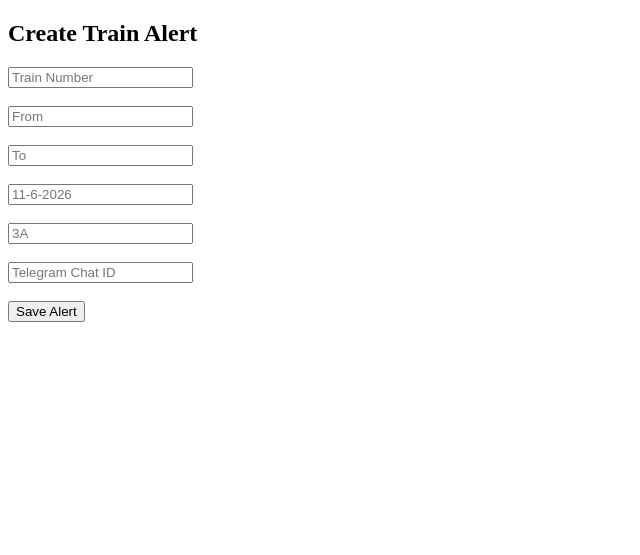
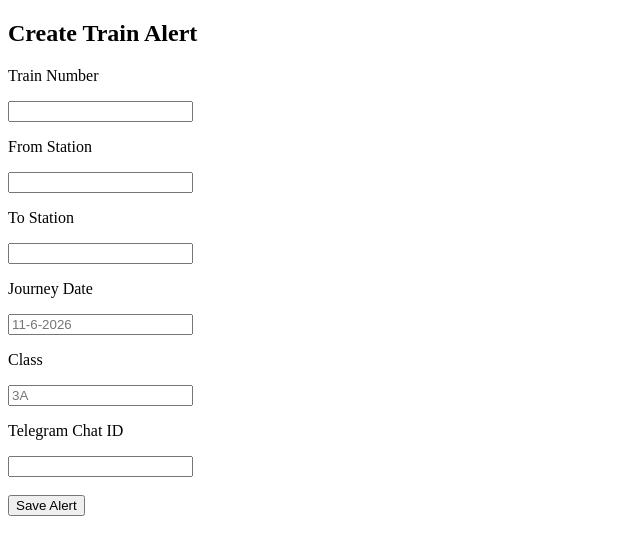
Before and after one commit to Arunchegz/Train-alert, a FastAPI app: page / in a window 1280 px wide. Shown: the top 555 px of the page, without its empty margins (0-640 px from the left). Run offline with FastAPI, Linux system fonts and the light colour scheme.

Commit message:
Update index.html

```diff
--- a/templates/index.html
+++ b/templates/index.html
@@ -9,44 +9,42 @@
 
 <form action="/add-alert" method="post">
 
+    <p>Train Number</p>
     <input
+        type="text"
         name="train_number"
-        placeholder="Train Number"
         required>
 
-    <br><br>
-
+    <p>From Station</p>
     <input
+        type="text"
         name="from_station"
-        placeholder="From"
         required>
 
-    <br><br>
-
+    <p>To Station</p>
     <input
+        type="text"
         name="to_station"
-        placeholder="To"
         required>
 
-    <br><br>
-
+    <p>Journey Date</p>
     <input
+        type="text"
         name="journey_date"
         placeholder="11-6-2026"
         required>
 
-    <br><br>
-
+    <p>Class</p>
     <input
+        type="text"
         name="class_code"
         placeholder="3A"
         required>
 
-    <br><br>
-
+    <p>Telegram Chat ID</p>
     <input
+        type="text"
         name="telegram_chat_id"
-        placeholder="Telegram Chat ID"
         required>
 
     <br><br>
```
